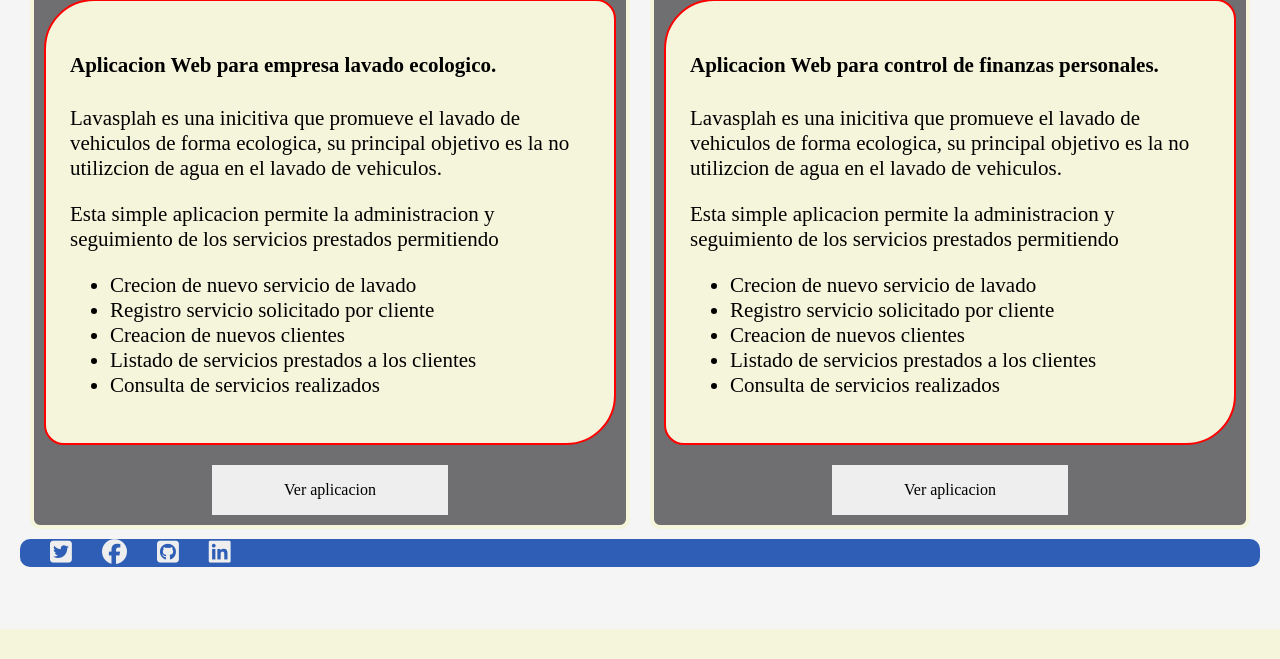
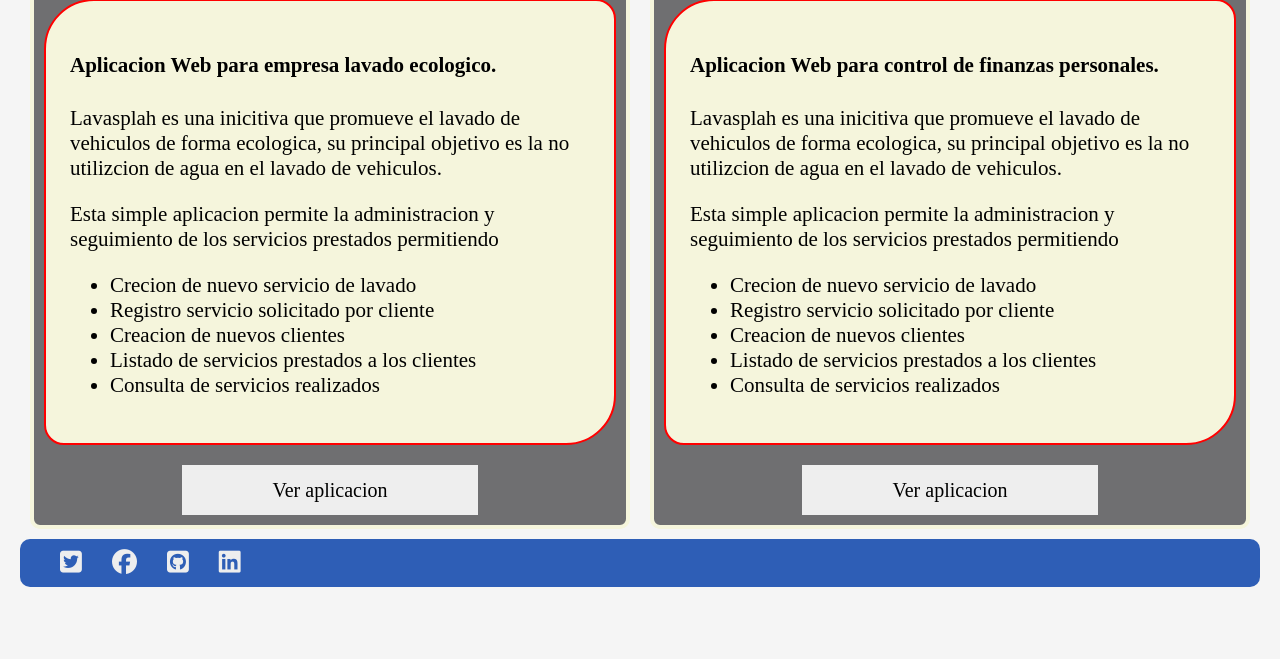
Before and after one commit to Redoxfox/mysite, a Flask app: template app/templates/index.html in a window 1280 px wide. Shown: the part 1316-1975 px from the top of the page. Before the commit the page ends 1945 px from the top, so only its background shows below. Run offline with Flask 2, Linux system fonts and the light colour scheme; the template is opened without the code that fills it, so the values that code supplies are empty; parts of the project's set-up code (start-up, migrations or seed data) failed here and were passed over; some libraries are stand-ins or nearby versions.

Commit message:
Maquetacion y estilos>>>Cambiando tamaño de letra  V. estable

```diff
--- a/app/static/css/base.css
+++ b/app/static/css/base.css
@@ -281,7 +281,7 @@ color: white;
 
 .project-show{
     background: #eee;
-    width: 40%;
+    width: 50%;
     height: 50px;
     margin:0px auto;
     /*Centrar verticalmente elemento inline (a)*/
@@ -295,6 +295,18 @@ color: white;
 .project-show a{
     text-decoration: none;
     color: black;
+    font-size: 20px;
+}
+
+.project-show:hover{
+
+    background: yellowgreen;
+}
+
+.project-show a:hover{
+    text-decoration: none;
+    color:white;
+    font-size: 35px;
 }
 
 .items-app{
@@ -307,12 +319,11 @@ color: white;
 
 .footer{
     grid-column: 1/5;
-    height: 70px;
-
-
+    height: 100px;
 }
 
 .footer .sociales{
+    padding: 10px;
     background: rgb(46, 94, 182);
     display: flex;
     flex-direction: row;
```
